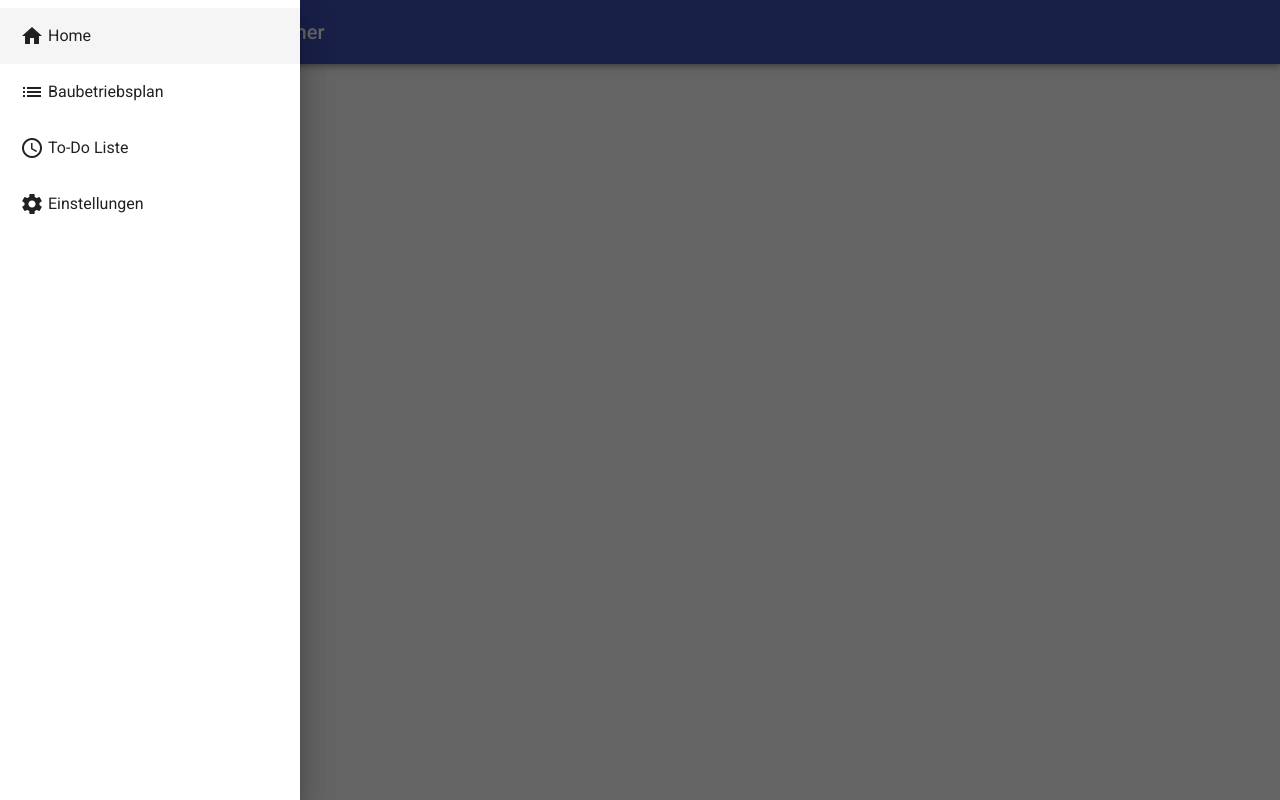
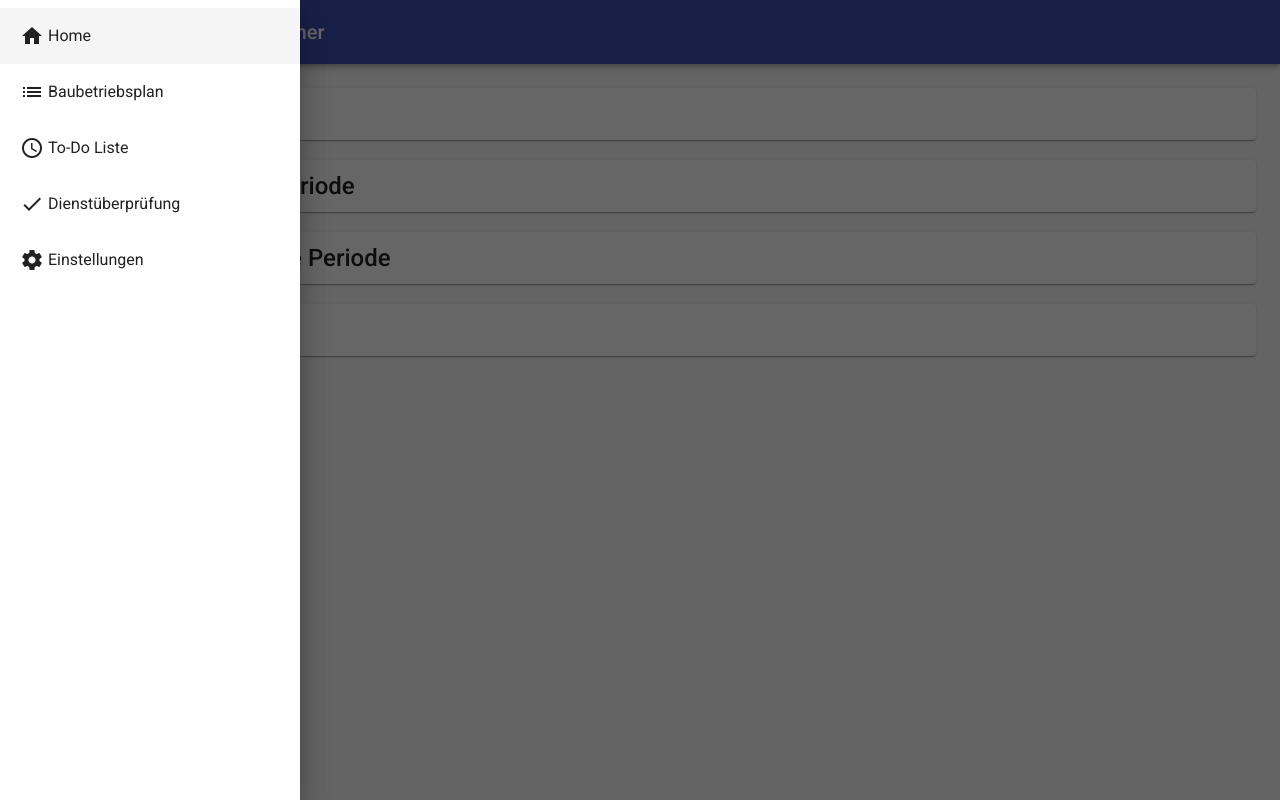
Before and after one commit to DeRocketman/railopsplanner-angular-client, an Angular app: page /home in a window 1280 px wide. Both pictures are taken after a click on the button "menu". Built offline with nearby package versions, Linux system fonts and the light colour scheme.

Commit message:
Add home

```diff
--- a/src/app/app-routing.module.ts
+++ b/src/app/app-routing.module.ts
@@ -4,12 +4,14 @@ import {HomeComponent} from "./components/home/home.component";
 import {MeasurePlanComponent} from "./components/measure-plan/measure-plan.component";
 import {ToDoListComponent} from "./components/to-do-list/to-do-list.component";
 import {SettingsComponent} from "./components/settings/settings.component";
+import {DutyCheckComponent} from "./components/duty-check/duty-check.component";
 
 const routes: Routes = [
   { path: 'home', component: HomeComponent },
   { path: 'measure-plan', component: MeasurePlanComponent },
   { path: 'to-do-list', component: ToDoListComponent },
   { path: 'settings', component: SettingsComponent },
+  { path: 'duty-check', component: DutyCheckComponent },
   { path: '', redirectTo: 'home', pathMatch: 'full'}
 ];
 
--- a/src/app/app.component.html
+++ b/src/app/app.component.html
@@ -12,6 +12,10 @@
       <a mat-list-item routerLink="to-do-list" routerLinkActive="active">
         <mat-icon mat-list-icon>schedule</mat-icon>
         To-Do Liste
+      </a>
+      <a mat-list-item routerLink="duty-check" routerLinkActive="active">
+        <mat-icon mat-list-icon>check</mat-icon>
+        Dienstüberprüfung
       </a>
       <a mat-list-item routerLink="settings" routerLinkActive="active">
         <mat-icon mat-list-icon>settings</mat-icon>
--- a/src/app/app.module.ts
+++ b/src/app/app.module.ts
@@ -18,6 +18,8 @@ import {MatTableModule} from "@angular/material/table";
 import {MatPaginatorModule} from "@angular/material/paginator";
 import {MatFormFieldModule} from "@angular/material/form-field";
 import {MatInputModule} from "@angular/material/input";
+import { DutyCheckComponent } from './components/duty-check/duty-check.component';
+import {MatCardModule} from "@angular/material/card";
 
 @NgModule({
   declarations: [
@@ -26,7 +28,8 @@ import {MatInputModule} from "@angular/material/input";
     HomeComponent,
     MeasurePlanComponent,
     ToDoListComponent,
-    SettingsComponent
+    SettingsComponent,
+    DutyCheckComponent
   ],
   imports: [
     BrowserModule,
@@ -41,6 +44,7 @@ import {MatInputModule} from "@angular/material/input";
     MatPaginatorModule,
     MatFormFieldModule,
     MatInputModule,
+    MatCardModule,
   ],
   providers: [],
   bootstrap: [AppComponent]
--- /dev/null
+++ b/src/app/components/duty-check/duty-check.component.html
@@ -0,0 +1 @@
+<p>duty-check works!</p>
--- /dev/null
+++ b/src/app/components/duty-check/duty-check.component.ts
@@ -0,0 +1,15 @@
+import { Component, OnInit } from '@angular/core';
+
+@Component({
+  selector: 'rop-duty-check',
+  templateUrl: './duty-check.component.html',
+  styleUrls: ['./duty-check.component.scss']
+})
+export class DutyCheckComponent implements OnInit {
+
+  constructor() { }
+
+  ngOnInit(): void {
+  }
+
+}
--- a/src/app/components/home/home.component.html
+++ b/src/app/components/home/home.component.html
@@ -1 +1,17 @@
-<p>home works!</p>
+<div>
+  <mat-card>
+    <mat-card-title>Nächsten Deadlines</mat-card-title>
+  </mat-card>
+  <br>
+  <mat-card>
+    <mat-card-title>Maßnahmen aktuelle Periode</mat-card-title>
+  </mat-card>
+  <br>
+  <mat-card>
+    <mat-card-title>Maßnahmen kommende Periode</mat-card-title>
+  </mat-card>
+  <br>
+  <mat-card>
+    <mat-card-title>Milestones To-Do-Liste</mat-card-title>
+  </mat-card>
+</div>
```
Also changed, not shown: src/app/components/duty-check/duty-check.component.scss (added), 1 other file (tests, documents, lock files or other folders).
